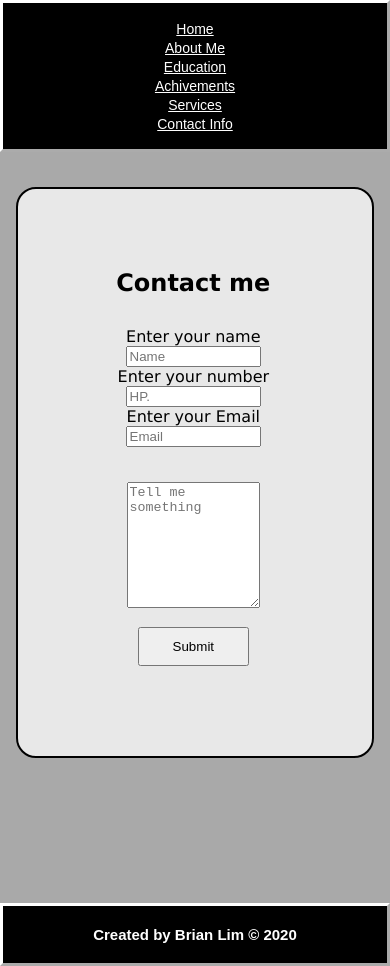
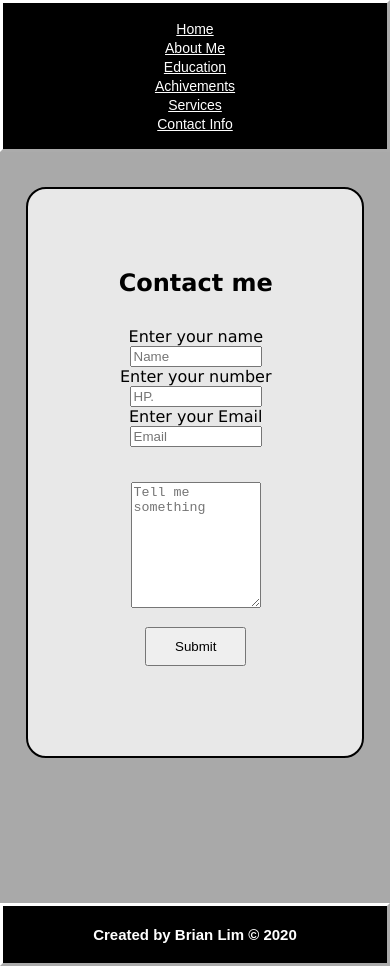
Before and after one commit to BrianLimMJ/Assign-1, a plain HTML site: page ID_S10208584A_Assign1_Website(Contact).html in a window 390 px wide. Drawn offline with Linux system fonts and the light colour scheme.

Commit message:
25th Nov 5.13pm

```diff
--- a/contact-style.css
+++ b/contact-style.css
@@ -105,16 +105,16 @@ footer .footer-text{
         font-size: 14px;
     }
     .contact-container{
-        width: 65%;
+        width: 60%;
     }
     .row{
         width: 75%;
     }
     .Comment input{
-        width: 75%;
+        width: 80%;
     }
     .comment-box{
-        width: 75%;
+        width: 80%;
     }
     input.submit{
         width: 65%;
```
